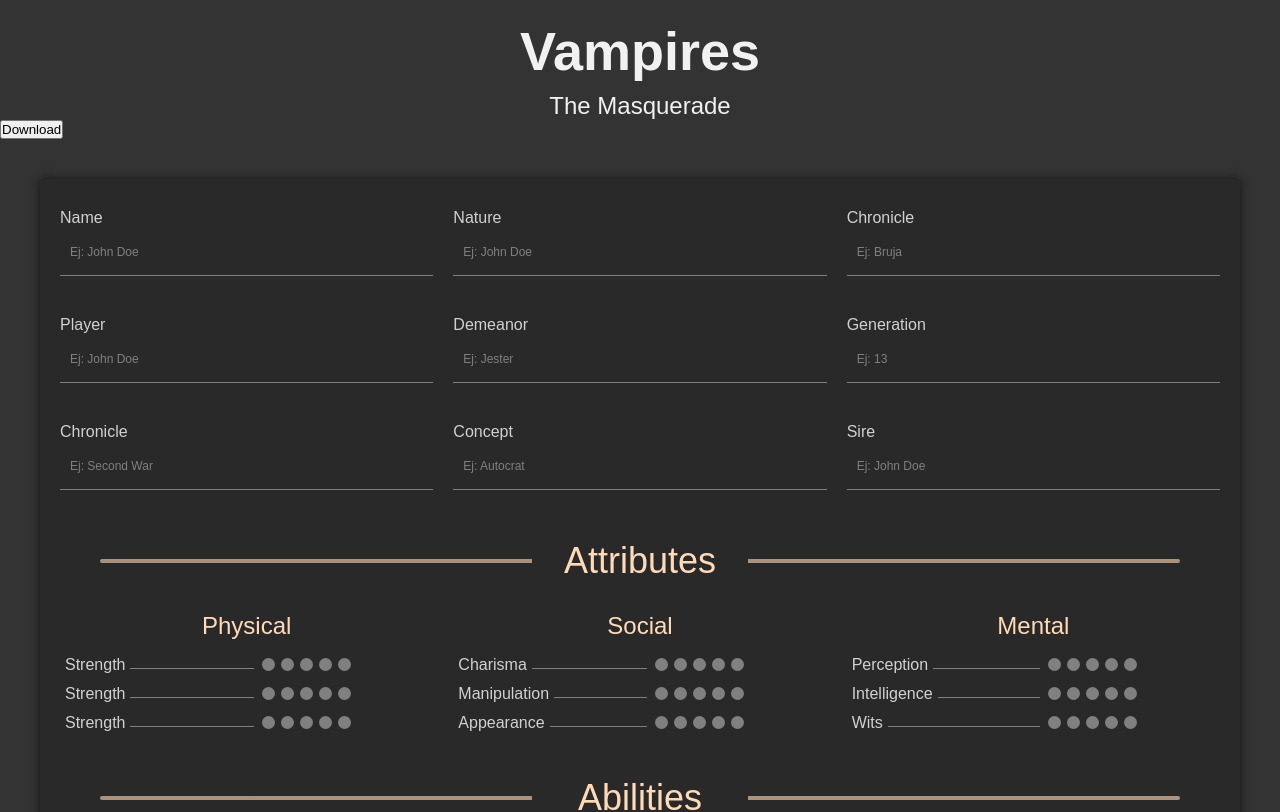
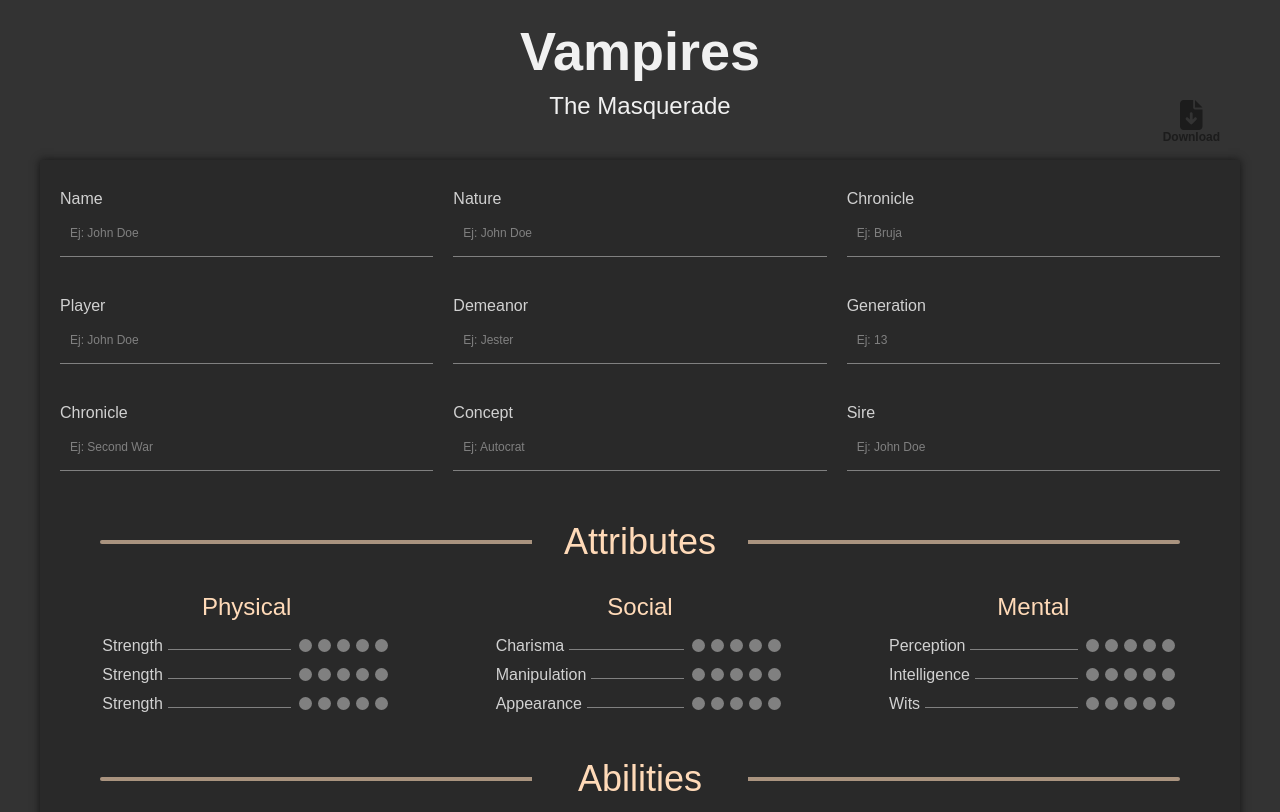
Before and after one commit to Yotfil/cv-vampires, a React (Vite) app: page / in a window 1280 px wide. Shown: the top 812 px of the page. Built offline with nearby package versions, Linux system fonts and the light colour scheme; what webfontloader would draw is missing.

Commit message:
advantages finished

```diff
--- a/src/App.jsx
+++ b/src/App.jsx
@@ -17,8 +17,8 @@
   return (
     <>
       <Title />
-      <DownloadButton />
       <Main>
+        <DownloadButton />
         <Container>
           <Header />
         </Container>
@@ -47,5 +47,6 @@
   background-color: #292929;
   box-shadow: 0 0 8px #151515;
   margin-top: 40px;
+  position: relative;
 `
 export default App
--- a/src/components/DownloadButton.jsx
+++ b/src/components/DownloadButton.jsx
@@ -1,4 +1,7 @@
 import html2pdf from 'html2pdf.js'
+import styled from 'styled-components'
+import { FontAwesomeIcon } from '@fortawesome/react-fontawesome'
+import { faFileArrowDown } from '@fortawesome/free-solid-svg-icons'
 
 const DownloadButton = () => {
   const download = () => {
@@ -25,7 +28,30 @@
       .save()
       .catch(err => console.log(err))
   }
-  return <button onClick={download}>Download</button>
+  return (
+    <ButtonDownload onClick={download}>
+      <FontAwesomeIcon icon={faFileArrowDown} />
+      <Span>Download</Span>
+    </ButtonDownload>
+  )
 }
 
+const ButtonDownload = styled.button`
+  position: absolute;
+  top: -60px;
+  right: 20px;
+  font-size: 30px;
+  border: none;
+  background-color: transparent;
+  color: #1c1c1c;
+  display: flex;
+  flex-direction: column;
+  justify-content: center;
+  align-items: center;
+`
+const Span = styled.span`
+  font-size: 12px;
+  font-weight: 700;
+`
+
 export default DownloadButton
--- a/src/components/PropertiesBox.jsx
+++ b/src/components/PropertiesBox.jsx
@@ -4,12 +4,12 @@
 const PropertiesBox = ({ columnProperties }) => {
   const propertiesList = columnProperties.properties
   return (
-    <div>
+    <Column>
       <TitleColumn>{columnProperties.titleColumn}</TitleColumn>
       {propertiesList.map(property => {
         return <InputCheck key={property.id} propertyItem={property} />
       })}
-    </div>
+    </Column>
   )
 }
 
@@ -21,4 +21,11 @@
   font-weight: 100;
 `
 
+const Column = styled.div`
+  display: flex;
+  justify-content: flex-start;
+  align-items: center;
+  flex-direction: column;
+`
+
 export default PropertiesBox
```
